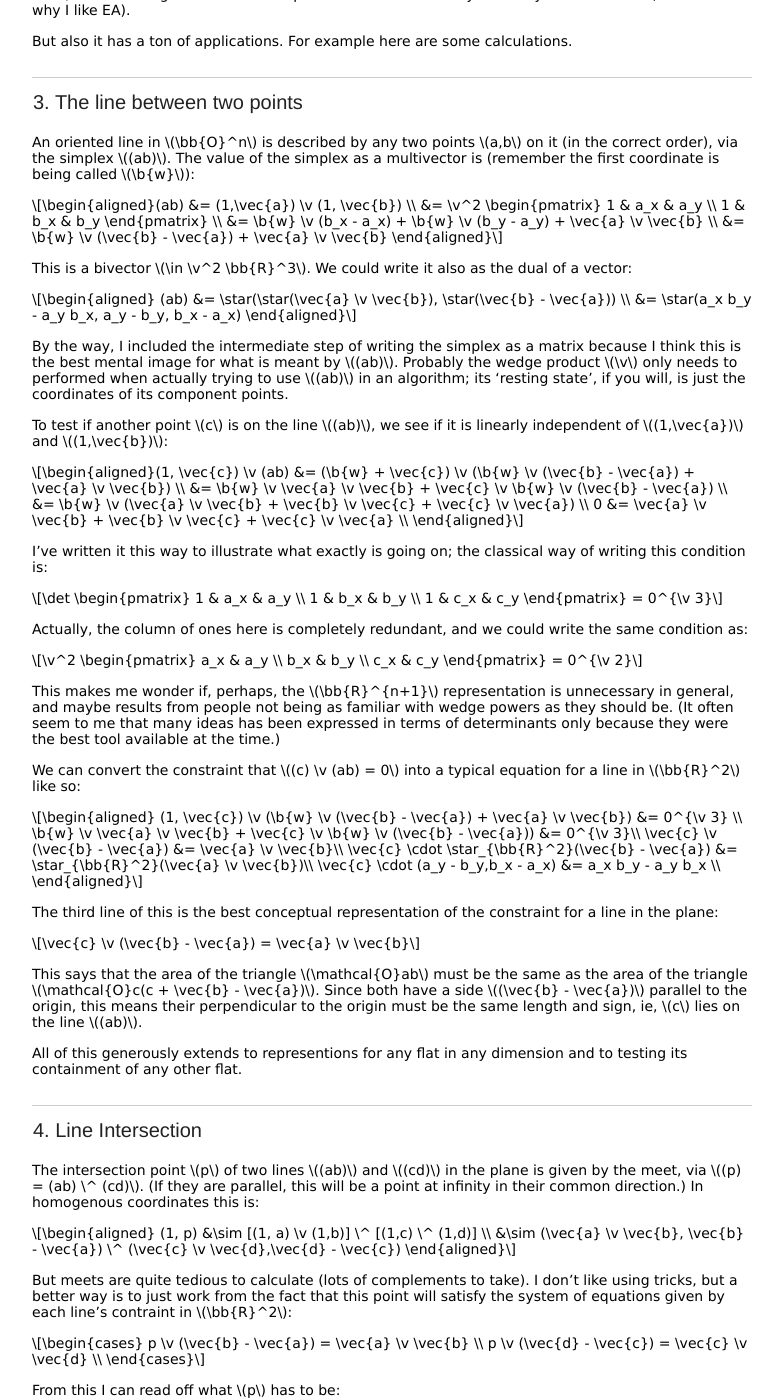
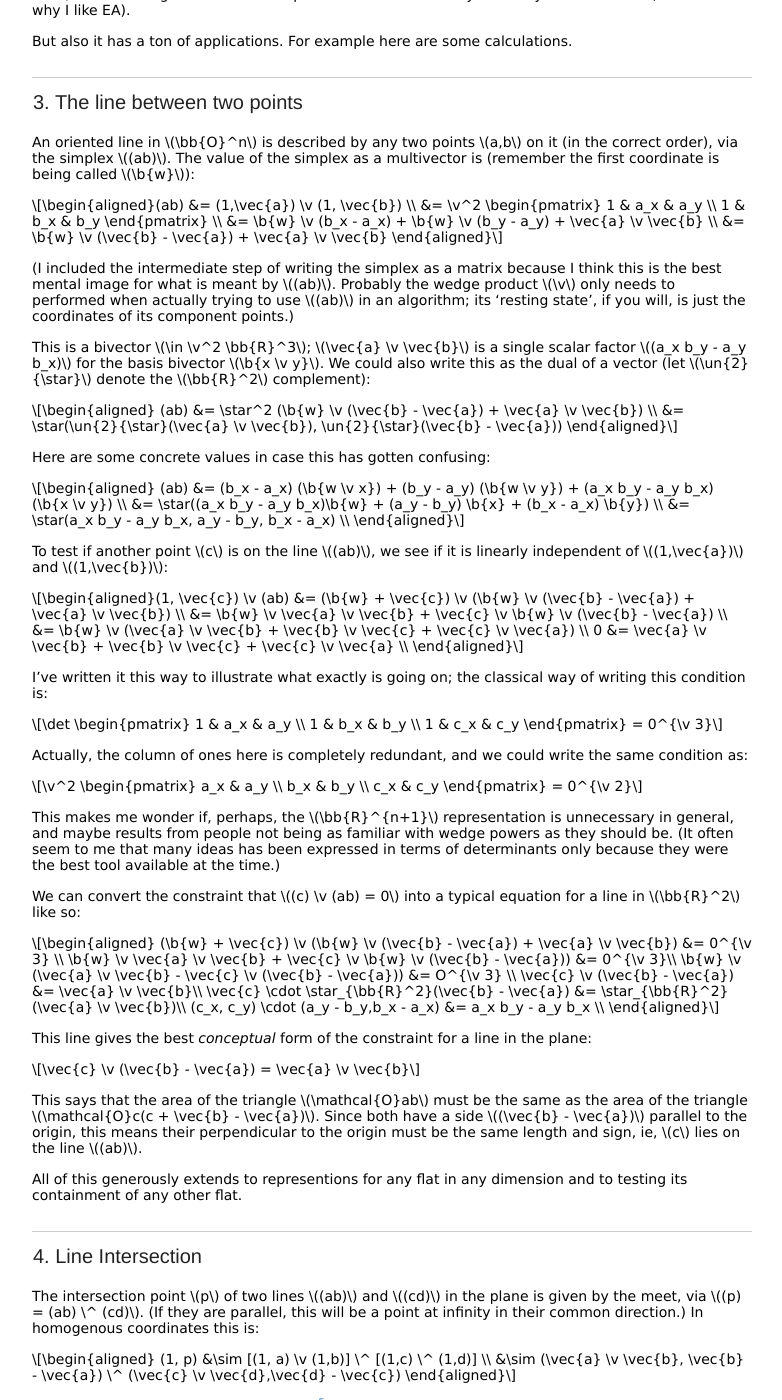
Before and after one commit to ajakaja/ajakaja.github.io, a Jekyll site: the page built from _posts/2019-02-23-exterior-5.md, in a window 1280 px wide and 1400 px high, scrolled down 6317 px. Shown: the whole window, without its empty margins (248-1030 px from the left). Built offline with Jekyll 4.4.1, drawn with Linux system fonts in a browser that asks for light colours; some of the changed text lies outside the part shown.

Commit message:
smalledits

```diff
--- a/_posts/2019-02-23-exterior-5.md
+++ b/_posts/2019-02-23-exterior-5.md
@@ -258,13 +258,21 @@ $$\begin{aligned}(ab) &= (1,\vec{a}) \v (1, \vec{b}) \\
 &= \b{w} \v (\vec{b} - \vec{a}) + \vec{a} \v \vec{b}
 \end{aligned}$$
 
-This is a bivector $$\in \v^2 \bb{R}^3$$. We could write it also as the dual of a vector:
+(I included the intermediate step of writing the simplex as a matrix because I think this is the best mental image for what is meant by $$(ab)$$. Probably the wedge product $$\v$$ only needs to performed when actually trying to use $$(ab)$$ in an algorithm; its 'resting state', if you will, is just the coordinates of its component points.)
 
-$$\begin{aligned} (ab) &= \star(\star(\vec{a} \v \vec{b}), \star(\vec{b} - \vec{a})) \\
-&= \star(a_x b_y - a_y b_x, a_y - b_y, b_x - a_x)
+This is a bivector $$\in \v^2 \bb{R}^3$$; $$\vec{a} \v \vec{b}$$ is a single scalar factor $$(a_x b_y - a_y b_x)$$ for the basis bivector $$\b{x \v y}$$. We could also write this as the dual of a vector (let $$\un{2}{\star}$$ denote the $$\bb{R}^2$$ complement):
+
+$$\begin{aligned} (ab) &= \star^2 (\b{w} \v (\vec{b} - \vec{a}) + \vec{a} \v \vec{b}) \\
+&= \star(\un{2}{\star}(\vec{a} \v \vec{b}), \un{2}{\star}(\vec{b} - \vec{a}))
 \end{aligned}$$
 
-By the way, I included the intermediate step of writing the simplex as a matrix because I think this is the best mental image for what is meant by $$(ab)$$. Probably the wedge product $$\v$$ only needs to performed when actually trying to use $$(ab)$$ in an algorithm; its 'resting state', if you will, is just the coordinates of its component points.
+Here are some concrete values in case this has gotten confusing:
+
+$$\begin{aligned} (ab) &= (b_x - a_x) (\b{w \v x}) + (b_y - a_y) (\b{w \v y}) + (a_x b_y - a_y b_x) (\b{x \v y}) \\
+&= \star((a_x b_y - a_y b_x)\b{w} + (a_y - b_y) \b{x} + (b_x - a_x) \b{y}) \\
+&= \star(a_x b_y - a_y b_x, a_y - b_y, b_x - a_x) \\
+\end{aligned}$$
+
 
 To test if another point $$c$$ is on the line $$(ab)$$, we see if it is linearly independent of $$(1,\vec{a})$$ and $$(1,\vec{b})$$:
 
@@ -287,15 +295,15 @@ This makes me wonder if, perhaps, the $$\bb{R}^{n+1}$$ representation is unneces
 We can convert the constraint that $$(c) \v (ab) = 0$$ into a typical equation for a line in $$\bb{R}^2$$ like so:
 
 $$\begin{aligned}
-(1, \vec{c}) \v (\b{w} \v (\vec{b} - \vec{a}) + \vec{a} \v \vec{b}) &= 0^{\v 3} \\
+(\b{w} + \vec{c}) \v (\b{w} \v (\vec{b} - \vec{a}) + \vec{a} \v \vec{b}) &= 0^{\v 3} \\
 \b{w} \v \vec{a} \v \vec{b} + \vec{c} \v \b{w} \v (\vec{b} - \vec{a})) &= 0^{\v 3}\\
+\b{w} \v (\vec{a} \v \vec{b} - \vec{c} \v (\vec{b} - \vec{a})) &= O^{\v 3} \\
 \vec{c} \v (\vec{b} - \vec{a})  &= \vec{a} \v \vec{b}\\
-
 \vec{c} \cdot \star_{\bb{R}^2}(\vec{b} - \vec{a}) &= \star_{\bb{R}^2}(\vec{a} \v \vec{b})\\
-\vec{c} \cdot (a_y - b_y,b_x - a_x) &= a_x b_y - a_y b_x \\
+(c_x, c_y) \cdot (a_y - b_y,b_x - a_x) &= a_x b_y - a_y b_x \\
 \end{aligned}$$
 
-The third line of this is the best conceptual representation of the constraint for a line in the plane:
+This line gives the best _conceptual_ form of the constraint for a line in the plane:
 
 $$\vec{c} \v (\vec{b} - \vec{a})  = \vec{a} \v \vec{b}$$
 
@@ -314,19 +322,21 @@ $$\begin{aligned}
 &\sim (\vec{a} \v \vec{b}, \vec{b} - \vec{a}) \^ (\vec{c} \v \vec{d},\vec{d} - \vec{c})
 \end{aligned}$$
 
-But meets are quite tedious to calculate (lots of complements to take). I don't like using tricks, but a better way is to just work from the fact that this point will satisfy the system of equations given by each line's contraint in $$\bb{R}^2$$:
+But meets are quite tedious to calculate.[^pain] A quicker way is to just work from the fact that this point will satisfy the system of equations given by each line's contraint in $$\bb{R}^2$$:
 
-$$\begin{cases}
+[^pain]: I did it. It was a pain -- there were $$\star$$s everywhere. So I deleted it -- gotta find a cleaner way.
+
+$$
 p \v (\vec{b} - \vec{a}) = \vec{a} \v \vec{b} \\
-p \v (\vec{d} - \vec{c}) = \vec{c} \v \vec{d} \\
-\end{cases}$$
+p \v (\vec{d} - \vec{c}) = \vec{c} \v \vec{d}$$
 
 From this I can read off what $$p$$ has to be:
 
 $$p = \frac{ [\star (\vec{c} \v \vec{d})](\vec{b} - \vec{a})  -  [\star (\vec{a} \v \vec{b})] (\vec{d} - \vec{c})}{\star[(\vec{b} - \vec{a}) \v (\vec{d} - \vec{c}) ]}$$
 
-Except, the denominator will be $$0$$ if the lines are parallel. Better to keep it in homogenous coordinates (the $$\star$$s still meanin $$\bb{R}^2$$, though):
+Except, the denominator will be $$0$$ if the lines are parallel, and might divide by a negative number, messing up the orientation of the poitn if you care about that). Better to keep it in homogenous coordinates (the $$\star$$s still meanin $$\bb{R}^2$$, though):
 
 $$(1,p) \sim (\star[(\vec{b} - \vec{a}) \v (\vec{d} - \vec{c}) ], [\star (\vec{c} \v \vec{d})](\vec{b} - \vec{a})  -  [\star (\vec{a} \v \vec{b})]  (\vec{d} - \vec{c}))$$
 
+
 It's not pretty, but it works.
```
